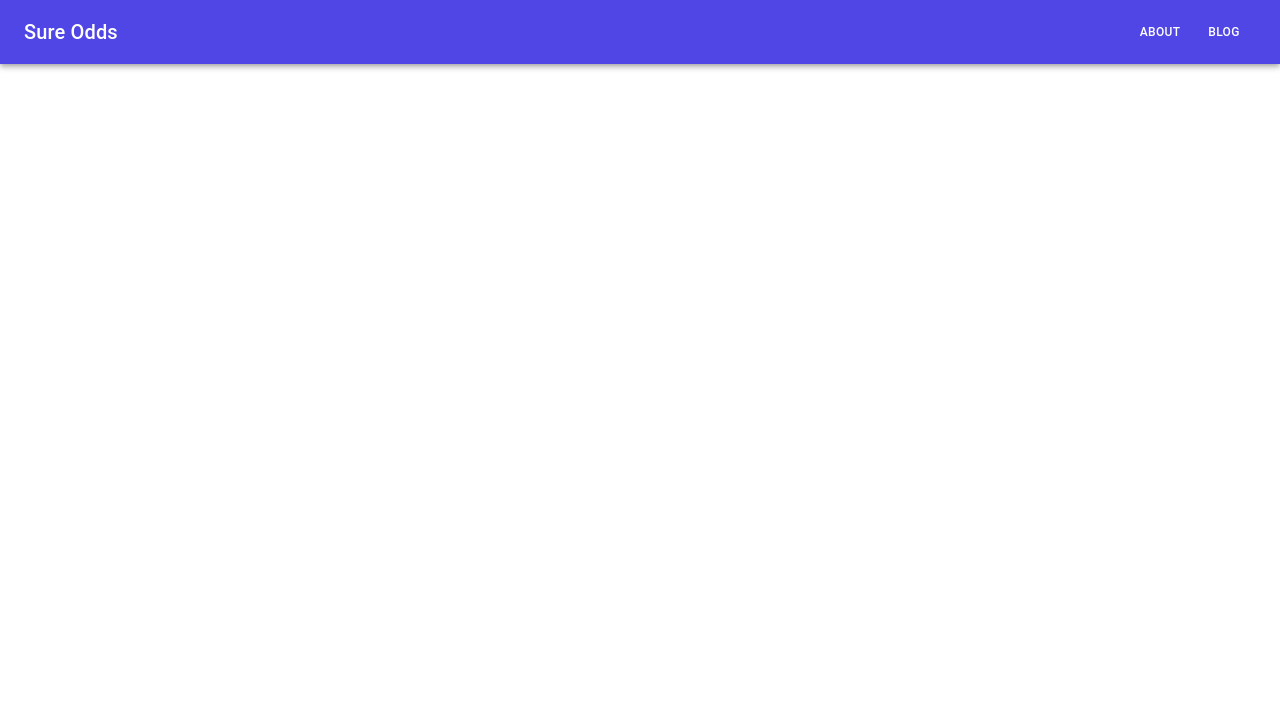
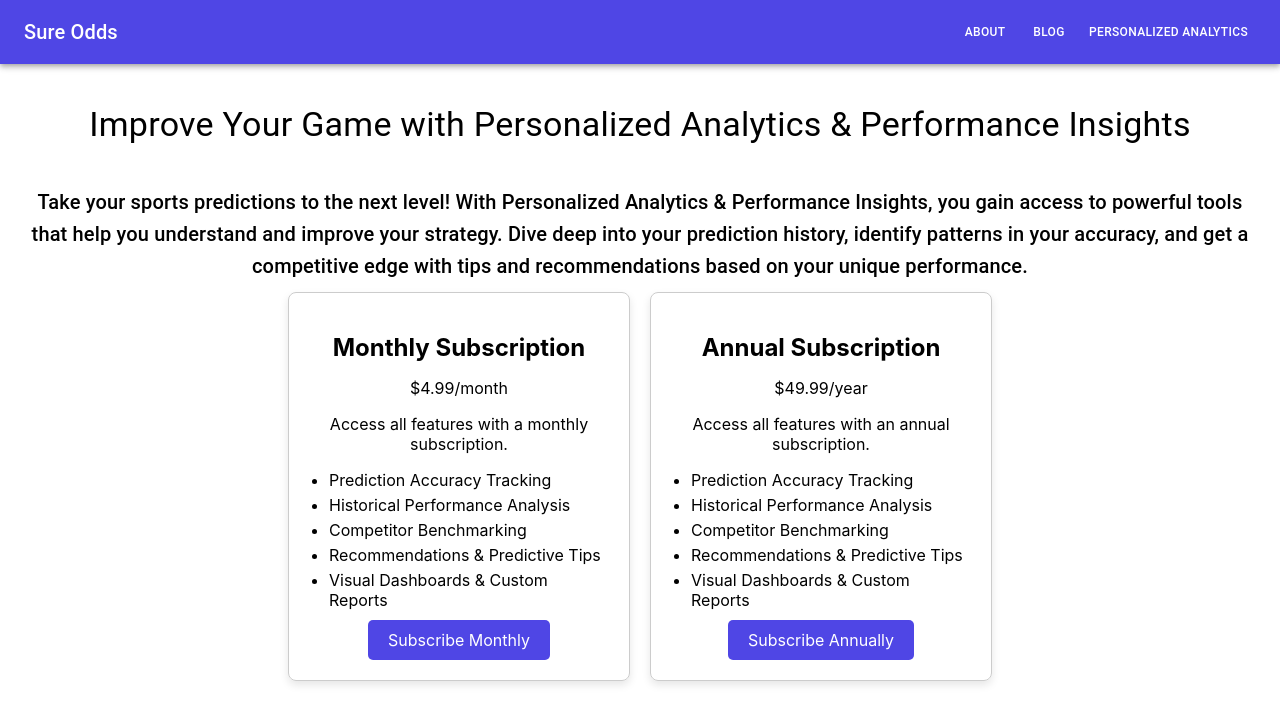
Before and after one commit to everyonesbuddy/sure-odds-sports-predictions-contest-FE, a React (Create React App) app: page /personalizedAnalytics in a window 1280 px wide. Shown: the top 724 px of the page. Built offline with nearby package versions, Linux system fonts and the light colour scheme.

Commit message:
added personalized insights to website as well as stripe links

```diff
--- a/src/App.js
+++ b/src/App.js
@@ -8,6 +8,7 @@ import TournamentDetails from "./components/TournamentDetails";
 import PicksDetails from "./components/PicksDetails";
 import Blog from "./components/Blog";
 import BlogPost from "./components/BlogPost";
+import PersonalizedAnalytics from "./components/PersonalizedAnalytics";
 
 const App = () => {
   return (
@@ -21,6 +22,10 @@ const App = () => {
         <Route path="/picksDetails" element={<PicksDetails />} />
         <Route path="/blogs" element={<Blog />} />
         <Route path="/blogs/:slug/:id" element={<BlogPost />} />
+        <Route
+          path="/personalizedAnalytics"
+          element={<PersonalizedAnalytics />}
+        />
       </Routes>
     </Router>
   );
--- a/src/components/Nav.jsx
+++ b/src/components/Nav.jsx
@@ -47,14 +47,6 @@ const Nav = () => {
       >
         <ListItemText primary="Live Picks" />
       </ListItem> */}
-      {/* <ListItem
-        button
-        component={Link}
-        to="/postYourPicks"
-        onClick={toggleDrawer(false)}
-      >
-        <ListItemText primary="Post Your Picks" />
-      </ListItem> */}
       <ListItem
         button
         component={Link}
@@ -70,6 +62,14 @@ const Nav = () => {
         onClick={toggleDrawer(false)}
       >
         <ListItemText primary="Blog" />
+      </ListItem>
+      <ListItem
+        button
+        component={Link}
+        to="/personalizedAnalytics"
+        onClick={toggleDrawer(false)}
+      >
+        <ListItemText primary="personalized Analytics" />
       </ListItem>
     </List>
   );
@@ -112,16 +112,6 @@ const Nav = () => {
             </Link>
           </Button>
         </Box> */}
-        {/* <Box sx={{ display: { xs: "none", sm: "block" } }}>
-          <Button color="inherit" style={{ fontSize: "12px" }}>
-            <Link
-              to="/postYourPicks"
-              style={{ textDecoration: "none", color: "#ffffff" }}
-            >
-              post your picks
-            </Link>
-          </Button>
-        </Box> */}
         <Box sx={{ display: { xs: "none", sm: "block" } }}>
           <Button color="inherit" style={{ fontSize: "12px" }}>
             <Link
@@ -142,6 +132,16 @@ const Nav = () => {
             </Link>
           </Button>
         </Box>
+        <Box sx={{ display: { xs: "none", sm: "block" } }}>
+          <Button color="inherit" style={{ fontSize: "12px" }}>
+            <Link
+              to="/personalizedAnalytics"
+              style={{ textDecoration: "none", color: "#ffffff" }}
+            >
+              Personalized Analytics
+            </Link>
+          </Button>
+        </Box>
       </Toolbar>
       <Drawer anchor="left" open={drawerOpen} onClose={toggleDrawer(false)}>
         {drawerList}
--- /dev/null
+++ b/src/components/PersonalizedAnalytics.jsx
@@ -0,0 +1,67 @@
+import React from "react";
+import PricingCard from "./PricingCard";
+import { Box, Typography } from "@mui/material";
+import "../css/PersonalizedAnalytics.css"; // Import the CSS file
+
+const PersonalizedAnalytics = () => {
+  const features = [
+    "Prediction Accuracy Tracking",
+    "Historical Performance Analysis",
+    "Competitor Benchmarking",
+    "Recommendations & Predictive Tips",
+    "Visual Dashboards & Custom Reports",
+  ];
+
+  return (
+    <Box sx={{ width: "auto", textAlign: "center", p: 3 }}>
+      <div>
+        <Typography
+          variant="h4"
+          sx={{
+            color: "black",
+            mb: 3,
+            p: 2,
+            borderRadius: 1,
+          }}
+        >
+          Improve Your Game with Personalized Analytics & Performance Insights
+        </Typography>
+        <Typography
+          variant="h6"
+          sx={{
+            color: "black",
+
+            borderRadius: 1,
+          }}
+        >
+          Take your sports predictions to the next level! With Personalized
+          Analytics & Performance Insights, you gain access to powerful tools
+          that help you understand and improve your strategy. Dive deep into
+          your prediction history, identify patterns in your accuracy, and get a
+          competitive edge with tips and recommendations based on your unique
+          performance.
+        </Typography>
+      </div>
+      <div className="pricing-cards">
+        <PricingCard
+          title="Monthly Subscription"
+          price="$4.99/month"
+          description="Access all features with a monthly subscription."
+          features={features}
+          buttonText="Subscribe Monthly"
+          buttonLink="https://buy.stripe.com/7sI013cNJ45t3wk000"
+        />
+        <PricingCard
+          title="Annual Subscription"
+          price="$49.99/year"
+          description="Access all features with an annual subscription."
+          features={features}
+          buttonText="Subscribe Annually"
+          buttonLink="https://buy.stripe.com/dR67tv2950Th3wk145"
+        />
+      </div>
+    </Box>
+  );
+};
+
+export default PersonalizedAnalytics;
--- /dev/null
+++ b/src/components/PricingCard.jsx
@@ -0,0 +1,33 @@
+import React from "react";
+
+const PricingCard = ({
+  title,
+  price,
+  description,
+  features,
+  buttonText,
+  buttonLink,
+}) => {
+  return (
+    <div className="pricing-card">
+      <h2>{title}</h2>
+      <p>{price}</p>
+      <p>{description}</p>
+      <ul>
+        {features.map((feature, index) => (
+          <li key={index}>{feature}</li>
+        ))}
+      </ul>
+      <a
+        href={buttonLink}
+        className="btn"
+        target="_blank"
+        rel="noopener noreferrer"
+      >
+        {buttonText}
+      </a>
+    </div>
+  );
+};
+
+export default PricingCard;
--- /dev/null
+++ b/src/css/PersonalizedAnalytics.css
@@ -0,0 +1,62 @@
+.pricing-card {
+  border: 1px solid #ccc;
+  padding: 20px;
+  margin: 10px;
+  text-align: center;
+  border-radius: 8px;
+  box-shadow: 0 4px 8px rgba(0, 0, 0, 0.1);
+  flex: 1;
+  max-width: 300px;
+}
+
+.pricing-card h2 {
+  margin-bottom: 10px;
+  font-size: 1.5em;
+}
+
+.pricing-card p {
+  margin-bottom: 10px;
+  font-size: 1em;
+}
+
+.pricing-card ul {
+  list-style-type: disc;
+  padding-left: 20px;
+  text-align: left;
+  margin-bottom: 10px;
+}
+
+.pricing-card ul li {
+  margin-bottom: 5px;
+}
+
+.pricing-card .btn {
+  display: inline-block;
+  padding: 10px 20px;
+  background-color: #4f46e5;
+  color: white;
+  text-decoration: none;
+  border-radius: 5px;
+  transition: background-color 0.3s ease;
+}
+
+.pricing-card .btn:hover {
+  background-color: #0056b3;
+}
+
+.pricing-cards {
+  display: flex;
+  justify-content: center;
+  flex-wrap: wrap;
+  /* gap: 10px; */
+}
+
+h1 {
+  text-align: center;
+  margin-bottom: 20px;
+}
+
+p {
+  text-align: center;
+  margin-bottom: 20px;
+}
```
